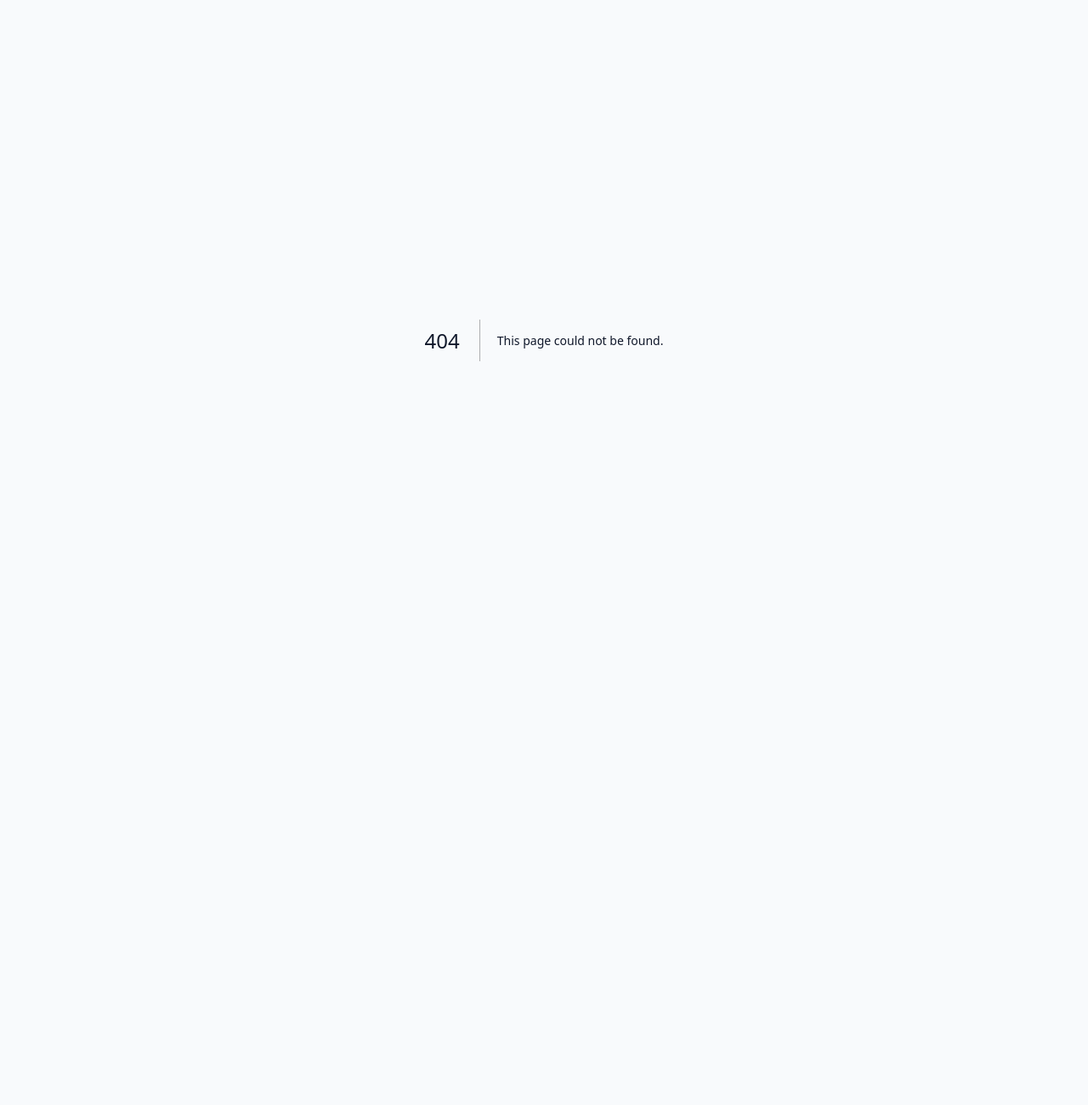
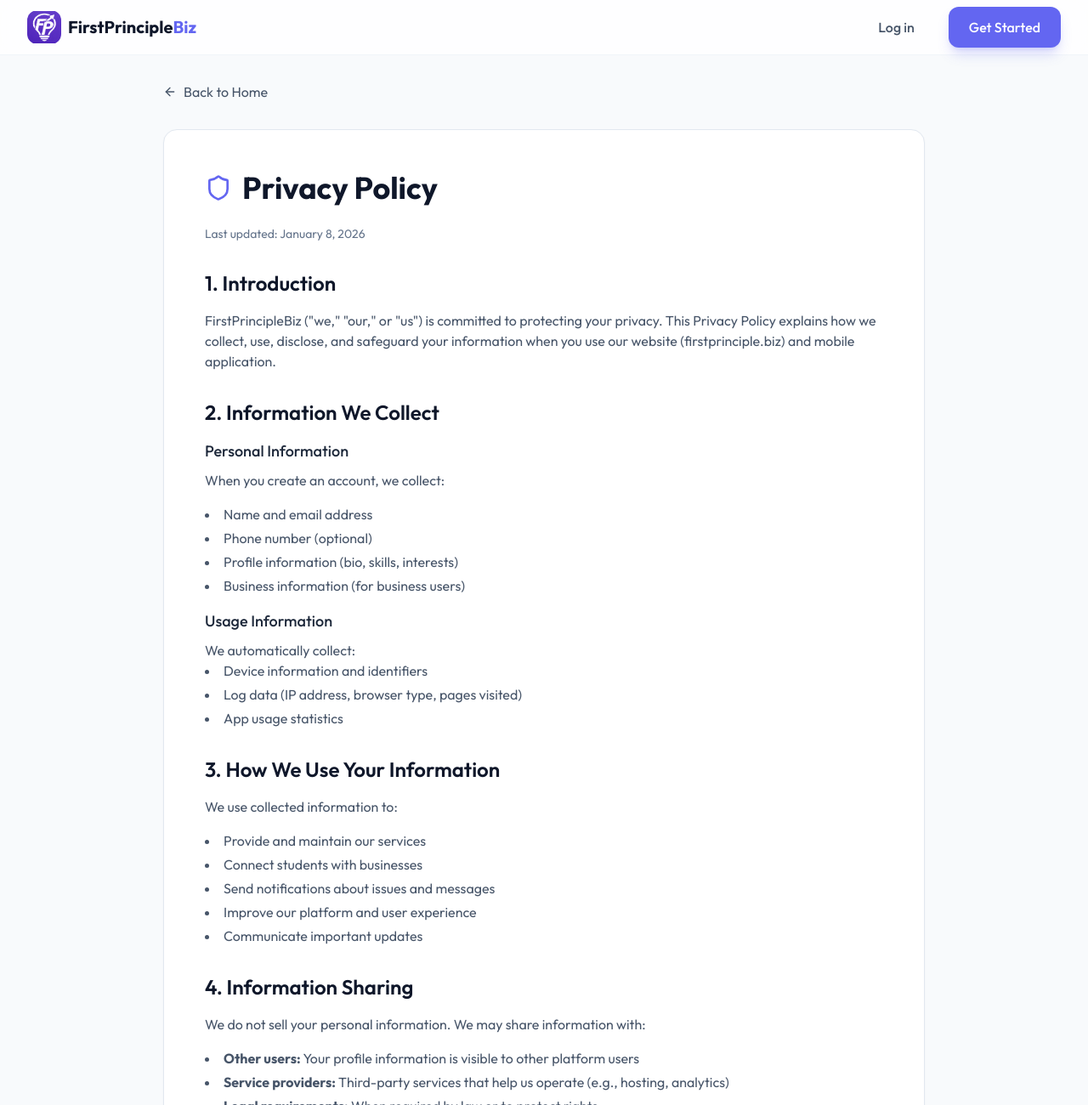
Before and after one commit to firstprinciplebiz/firstprinciplebiz_prod, a Next.js app in the folder apps/web/: page /privacy in a window 1280 px wide. Before the commit this address had no page. Shown: the top 1300 px of the page at 85% size. Before the commit the page ends 800 px from the top, so only its background shows below. Built offline with nearby package versions, Linux system fonts and the light colour scheme.

Commit message:
feat: Add Privacy Policy page and browser tab favicon

```diff
--- a/apps/web/app/layout.tsx
+++ b/apps/web/app/layout.tsx
@@ -19,6 +19,11 @@
     "MBA projects",
     "business problems",
   ],
+  icons: {
+    icon: "/icon.png",
+    shortcut: "/icon.png",
+    apple: "/icon.png",
+  },
 };
 
 export default function RootLayout({
--- /dev/null
+++ b/apps/web/app/privacy/page.tsx
@@ -0,0 +1,189 @@
+import Link from "next/link";
+import { ArrowLeft, Shield } from "lucide-react";
+
+export default function PrivacyPolicyPage() {
+  return (
+    <div className="min-h-screen bg-slate-50">
+      {/* Navigation */}
+      <nav className="fixed top-0 left-0 right-0 z-50 bg-white/80 backdrop-blur-lg border-b border-slate-100">
+        <div className="max-w-7xl mx-auto px-4 sm:px-6 lg:px-8">
+          <div className="flex items-center justify-between h-16">
+            <Link href="/" className="flex items-center gap-2">
+              <img
+                src="/icon.png"
+                alt="FirstPrincipleBiz"
+                className="w-10 h-10 rounded-xl object-contain"
+              />
+              <span className="font-bold text-xl text-slate-900">
+                FirstPrinciple<span className="text-primary">Biz</span>
+              </span>
+            </Link>
+
+            <div className="flex items-center gap-4">
+              <Link href="/login" className="btn-ghost">
+                Log in
+              </Link>
+              <Link href="/signup" className="btn-primary">
+                Get Started
+              </Link>
+            </div>
+          </div>
+        </div>
+      </nav>
+
+      {/* Main Content */}
+      <main className="pt-24 pb-16 px-4 sm:px-6 lg:px-8">
+        <div className="max-w-4xl mx-auto">
+          {/* Back Link */}
+          <Link
+            href="/"
+            className="inline-flex items-center gap-2 text-slate-600 hover:text-slate-900 mb-8"
+          >
+            <ArrowLeft className="w-4 h-4" />
+            Back to Home
+          </Link>
+
+          {/* Privacy Policy Section */}
+          <div className="bg-white rounded-2xl shadow-sm border border-slate-200 p-8 md:p-12">
+            <div className="flex items-center gap-3 mb-6">
+              <Shield className="w-8 h-8 text-primary" />
+              <h1 className="text-4xl font-bold text-slate-900">Privacy Policy</h1>
+            </div>
+
+            <p className="text-sm text-slate-500 mb-8">Last updated: January 8, 2026</p>
+
+            <div className="prose prose-slate max-w-none space-y-8">
+              {/* Introduction */}
+              <section>
+                <h2 className="text-2xl font-semibold text-slate-900 mb-4">1. Introduction</h2>
+                <p className="text-slate-600">
+                  FirstPrincipleBiz (&quot;we,&quot; &quot;our,&quot; or &quot;us&quot;) is committed to protecting your privacy.
+                  This Privacy Policy explains how we collect, use, disclose, and safeguard your information
+                  when you use our website (firstprinciple.biz) and mobile application.
+                </p>
+              </section>
+
+              {/* Information We Collect */}
+              <section>
+                <h2 className="text-2xl font-semibold text-slate-900 mb-4">2. Information We Collect</h2>
+
+                <h3 className="text-lg font-medium text-slate-800 mb-2">Personal Information</h3>
+                <p className="text-slate-600 mb-4">When you create an account, we collect:</p>
+                <ul className="list-disc list-inside text-slate-600 space-y-1 mb-4">
+                  <li>Name and email address</li>
+                  <li>Phone number (optional)</li>
+                  <li>Profile information (bio, skills, interests)</li>
+                  <li>Business information (for business users)</li>
+                </ul>
+
+                <h3 className="text-lg font-medium text-slate-800 mb-2">Usage Information</h3>
+                <p className="text-slate-600">We automatically collect:</p>
+                <ul className="list-disc list-inside text-slate-600 space-y-1">
+                  <li>Device information and identifiers</li>
+                  <li>Log data (IP address, browser type, pages visited)</li>
+                  <li>App usage statistics</li>
+                </ul>
+              </section>
+
+              {/* How We Use Information */}
+              <section>
+                <h2 className="text-2xl font-semibold text-slate-900 mb-4">3. How We Use Your Information</h2>
+                <p className="text-slate-600 mb-4">We use collected information to:</p>
+                <ul className="list-disc list-inside text-slate-600 space-y-1">
+                  <li>Provide and maintain our services</li>
+                  <li>Connect students with businesses</li>
+                  <li>Send notifications about issues and messages</li>
+                  <li>Improve our platform and user experience</li>
+                  <li>Communicate important updates</li>
+                </ul>
+              </section>
+
+              {/* Data Sharing */}
+              <section>
+                <h2 className="text-2xl font-semibold text-slate-900 mb-4">4. Information Sharing</h2>
+                <p className="text-slate-600 mb-4">
+                  We do not sell your personal information. We may share information with:
+                </p>
+                <ul className="list-disc list-inside text-slate-600 space-y-1">
+                  <li><strong>Other users:</strong> Your profile information is visible to other platform users</li>
+                  <li><strong>Service providers:</strong> Third-party services that help us operate (e.g., hosting, analytics)</li>
+                  <li><strong>Legal requirements:</strong> When required by law or to protect rights</li>
+                </ul>
+              </section>
+
+              {/* Data Security */}
+              <section>
+                <h2 className="text-2xl font-semibold text-slate-900 mb-4">5. Data Security</h2>
+                <p className="text-slate-600">
+                  We implement appropriate security measures to protect your information, including
+                  encryption, secure servers, and access controls. However, no method of transmission
+                  over the Internet is 100% secure.
+                </p>
+              </section>
+
+              {/* Your Rights */}
+              <section>
+                <h2 className="text-2xl font-semibold text-slate-900 mb-4">6. Your Rights</h2>
+                <p className="text-slate-600 mb-4">You have the right to:</p>
+                <ul className="list-disc list-inside text-slate-600 space-y-1">
+                  <li>Access and update your personal information</li>
+                  <li>Delete your account and associated data</li>
+                  <li>Opt out of promotional communications</li>
+                  <li>Request a copy of your data</li>
+                </ul>
+              </section>
+
+              {/* Children's Privacy */}
+              <section>
+                <h2 className="text-2xl font-semibold text-slate-900 mb-4">7. Children&apos;s Privacy</h2>
+                <p className="text-slate-600">
+                  Our service is not intended for users under 18 years of age. We do not knowingly
+                  collect information from children under 18.
+                </p>
+              </section>
+
+              {/* Changes to Policy */}
+              <section>
+                <h2 className="text-2xl font-semibold text-slate-900 mb-4">8. Changes to This Policy</h2>
+                <p className="text-slate-600">
+                  We may update this Privacy Policy from time to time. We will notify you of any
+                  changes by posting the new policy on this page and updating the &quot;Last updated&quot; date.
+                </p>
+              </section>
+
+              {/* Contact */}
+              <section>
+                <h2 className="text-2xl font-semibold text-slate-900 mb-4">9. Contact Us</h2>
+                <p className="text-slate-600">
+                  If you have questions about this Privacy Policy, please contact us at:{" "}
+                  <a
+                    href="mailto:firstprinciplebiz@gmail.com"
+                    className="text-primary hover:underline"
+                  >
+                    firstprinciplebiz@gmail.com
+                  </a>
+                </p>
+              </section>
+            </div>
+          </div>
+        </div>
+      </main>
+
+      {/* Footer */}
+      <footer className="py-8 px-4 sm:px-6 lg:px-8 border-t border-slate-200 bg-white">
+        <div className="max-w-7xl mx-auto">
+          <div className="flex flex-col md:flex-row items-center justify-center gap-4">
+            <Link href="/" className="flex items-center gap-2">
+              <img
+                src="/icon.png"
+                alt="FirstPrincipleBiz"
+                className="w-8 h-8 rounded-lg object-contain"
+              />
+              <span className="font-semibold text-slate-900">FirstPrincipleBiz</span>
+            </Link>
+          </div>
+        </div>
+      </footer>
+    </div>
+  );
+}
```
Also changed, not shown: 2 other files (tests, documents, lock files or other folders).
